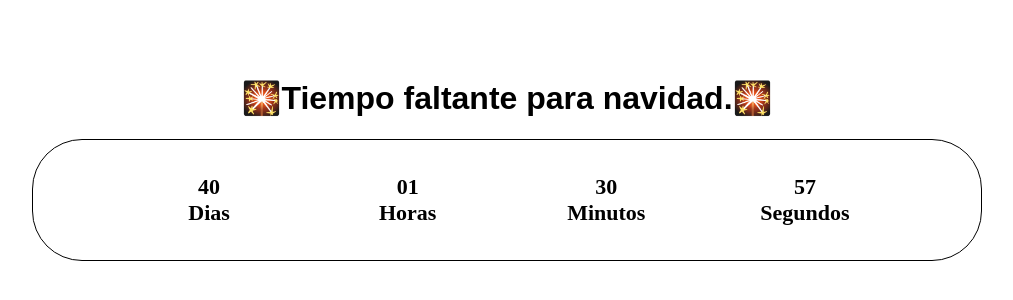
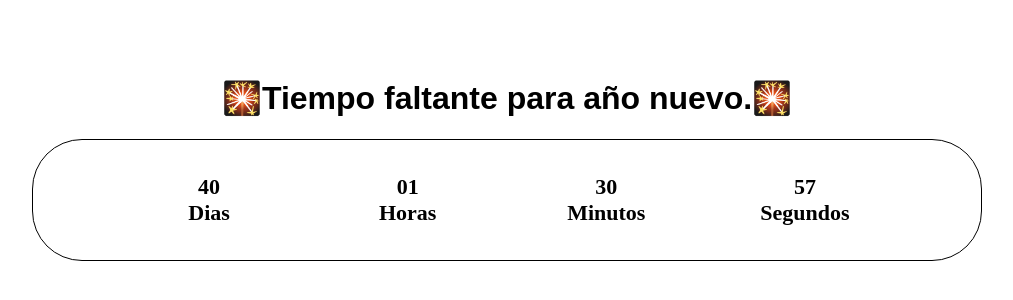
Before and after one commit to Jean-Torres/Cuenta-regresiva, a plain HTML site: page index.html in a window 1280 px wide. Shown: the part 134-434 px from the top of the page, without its empty margins (133-1146 px from the left). Drawn offline with Linux system fonts and the light colour scheme.

Commit message:
Update index.html

```diff
--- a/index.html
+++ b/index.html
@@ -9,7 +9,7 @@
 </head>
 
 <body>
-    <h1>🎇Tiempo faltante para navidad.🎇</h1>
+    <h1>🎇Tiempo faltante para año nuevo.🎇</h1>
     <div class="content-clock">
         <div class="pantallas">
             <h2 id="dias">00</h2>
```
